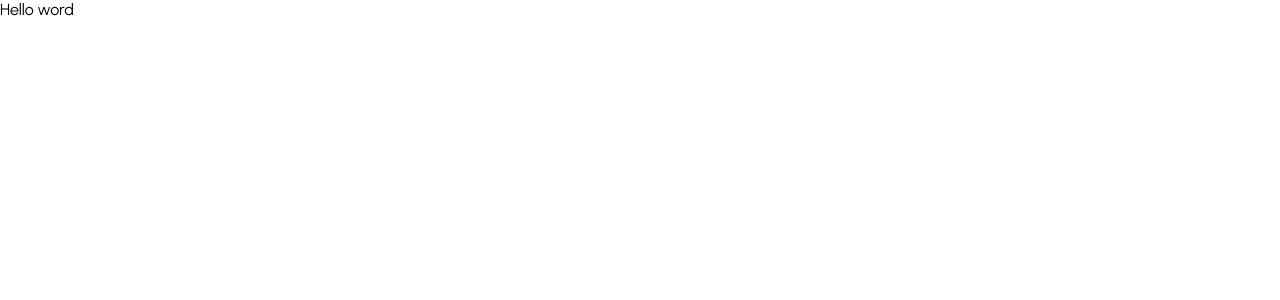
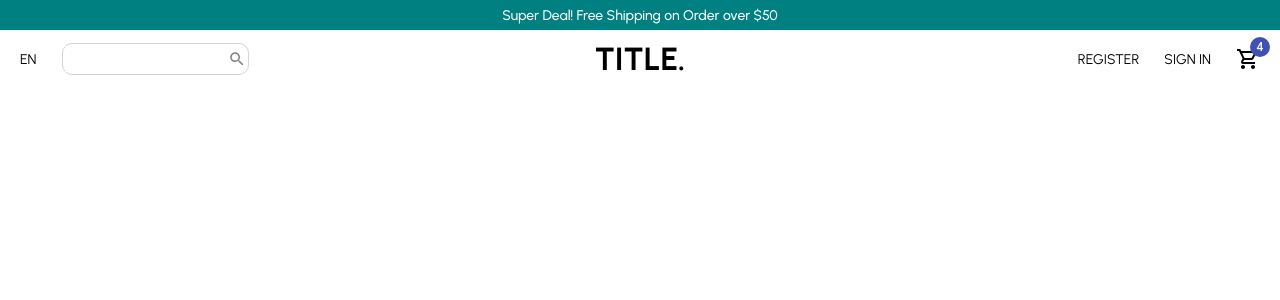
Before and after one commit to Turki700/Final_Project_E-commerce-app, a React (Create React App) app in the folder clint/: page / in a window 1280 px wide. Shown: the top 300 px of the page. Built offline with nearby package versions, Linux system fonts and the light colour scheme; the HTML template or start-up script is replaced by a standard one.

Commit message:
Design navbar Done :white_check_mark:

```diff
--- a/clint/package.json
+++ b/clint/package.json
@@ -3,6 +3,8 @@
   "version": "0.1.0",
   "private": true,
   "dependencies": {
+    "@material-ui/core": "^4.12.3",
+    "@material-ui/icons": "^4.11.2",
     "@testing-library/jest-dom": "^5.16.1",
     "@testing-library/react": "^11.2.7",
     "@testing-library/user-event": "^12.8.3",
--- a/clint/src/App.js
+++ b/clint/src/App.js
@@ -1,8 +1,9 @@
+import Home from "./pages/Home";
 
 function App() {
   return (
     <div className="App">
-      Hello word
+      <Home />
     </div>
   );
 }
--- /dev/null
+++ b/clint/src/components/Announcement.jsx
@@ -0,0 +1,22 @@
+import styled from 'styled-components'
+
+const Container = styled.div`
+    height: 30px;
+    background-color: teal;
+    color: #fff;
+    display: flex;
+    align-items: center;
+    justify-content: center;
+    font-size: 14px;
+    font-weight: 500;
+`
+
+const Announcement = () => {
+    return (
+        <Container>
+            Super Deal! Free Shipping on Order over $50
+        </Container>
+     );
+}
+
+export default Announcement;
--- /dev/null
+++ b/clint/src/components/Navbar.jsx
@@ -0,0 +1,90 @@
+import React from 'react';
+import styled from 'styled-components'
+import { Search, ShoppingCartOutlined } from '@material-ui/icons';
+import { Badge } from '@material-ui/core';
+
+const Container = styled.div`
+    height: 60px;
+`;
+
+const Wrapper = styled.div`
+    padding: 10px 20px;
+    display: flex;
+    align-items: center;
+    justify-content: space-between;
+`;
+
+// Left Side
+const Left = styled.div`
+    flex: 1;
+    display: flex;
+    align-items: center;
+`
+const Lnaguage = styled.span`
+    font-size: 14px;
+    cursor: pointer;
+`
+const SearchContainer = styled.div`
+    border: 1px solid lightgray;
+    display: flex;
+    align-items: center;
+    margin-left: 25px;
+    border-radius: 10px;
+    padding: 2px
+`
+const Input = styled.input`
+    border: none;
+    padding: 5px;
+`
+
+// Center Side
+const Center = styled.div`
+    flex: 1;
+    text-align: center;
+`
+const Logo = styled.h1`
+    font-weight: bold;
+`
+
+// Right Side
+const Right = styled.div`
+    flex: 1;
+    display: flex;
+    align-items: center;
+    justify-content: flex-end;
+`
+const MenuItems = styled.div`
+    font-size: 14px;
+    cursor: pointer;
+    margin-left: 25px
+`
+
+const Navbar = () => {
+    return (
+        <Container>
+            <Wrapper>
+                <Left>
+                    <Lnaguage>EN</Lnaguage>
+                    <SearchContainer>
+                        <Input />
+                        <Search style={{color: "gray", fontSize:18}}/>
+                    </SearchContainer>
+                </Left>
+                <Center>
+                    <Logo>TITLE.</Logo>
+                </Center>
+                <Right>
+                    <MenuItems>REGISTER</MenuItems>
+                    <MenuItems>SIGN IN</MenuItems>
+                    <MenuItems>
+                        <Badge badgeContent={4} color="primary">
+                            <ShoppingCartOutlined />
+                        </Badge>
+                    </MenuItems>
+                </Right>
+            </Wrapper>
+        </Container>
+     );
+}
+
+export default Navbar;
--- /dev/null
+++ b/clint/src/pages/Home.jsx
@@ -0,0 +1,13 @@
+import Announcement from "../components/Announcement";
+import Navbar from "../components/Navbar";
+
+const Home = () => {
+    return (
+        <div>
+            <Announcement />
+            <Navbar />
+        </div>
+     );
+}
+
+export default Home;
```
Also changed, not shown: 1 other file (tests, documents, lock files or other folders).
